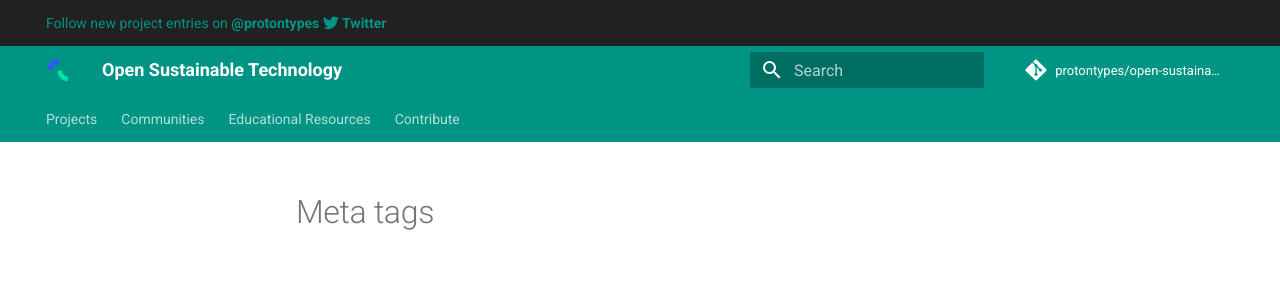
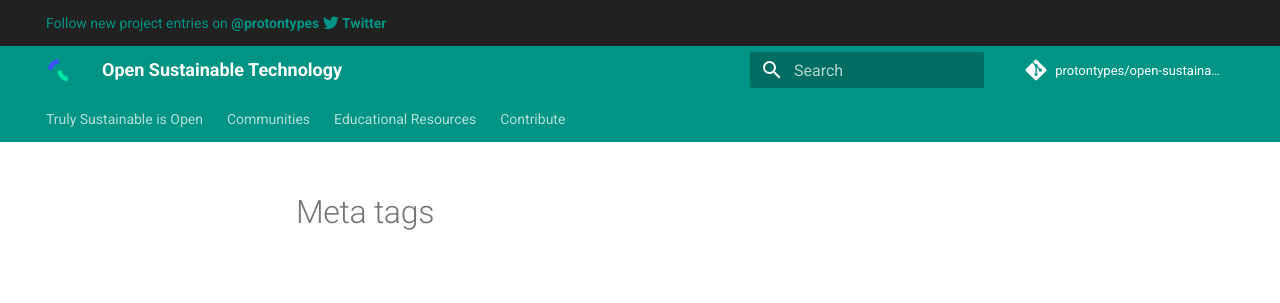
Before and after one commit to protontypes/open-sustainable-technology, an MkDocs documentation site: the page built from docs/meta_tags.md, in a window 1280 px wide. Shown: the top 303 px of the page. Built offline with MkDocs 1.6.1 and Material for MkDocs 9.7.7, drawn with Linux system fonts in a browser that asks for light colours; comment, search, counter and statistics services are not loaded.

Commit message:
added truly sustainable is open slogen

```diff
--- a/mkdocs.yml
+++ b/mkdocs.yml
@@ -4,7 +4,7 @@ site_description: 'Open technology projects sustaining stable climate, energy su
 repo_name: 'protontypes/open-sustainable-technology'
 repo_url: 'https://github.com/protontypes/open-sustainable-technology'
 nav:
-  - "Projects": "index.md"
+  - "Truly Sustainable is Open": "index.md"
   - "Communities": "COMMUNITIES.md"
   - "Educational Resources": "EDUCATION.md"
   - "Contribute": "CONTRIBUTING.md"
@@ -42,4 +42,4 @@ extra:
     - icon: fontawesome/brands/linkedin
       link: https://linkedin.com/company/protontypes
 
-copyright: Copyright &copy; 2020 protontypes
+copyright: Copyright &copy;  2020 protontypes
```
